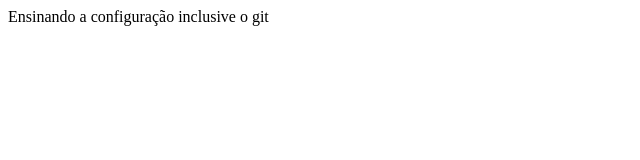
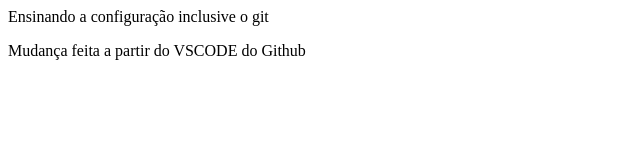
Before and after one commit to ferreira029/aula-02, a plain HTML site: page index.html in a window 1280 px wide. Shown: the whole page, without its empty margins (0-640 px from the left). Drawn offline with Linux system fonts and the light colour scheme.

Commit message:
mudando o index html inserindo um novo paragrafo

```diff
--- a/index.html
+++ b/index.html
@@ -4,5 +4,6 @@
   </head>
   <body>
     <p>Ensinando a configuração inclusive o git</p>
+    <p> Mudança feita a partir do VSCODE do Github </p>
   </body>
 </html>
```
